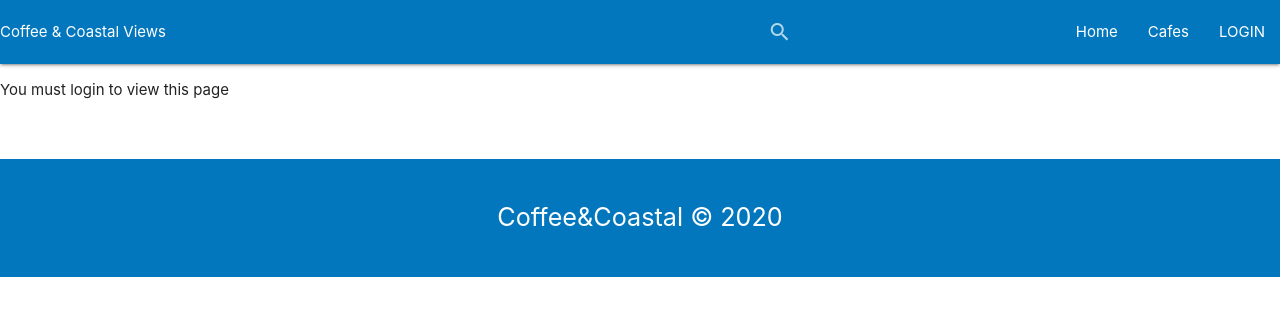
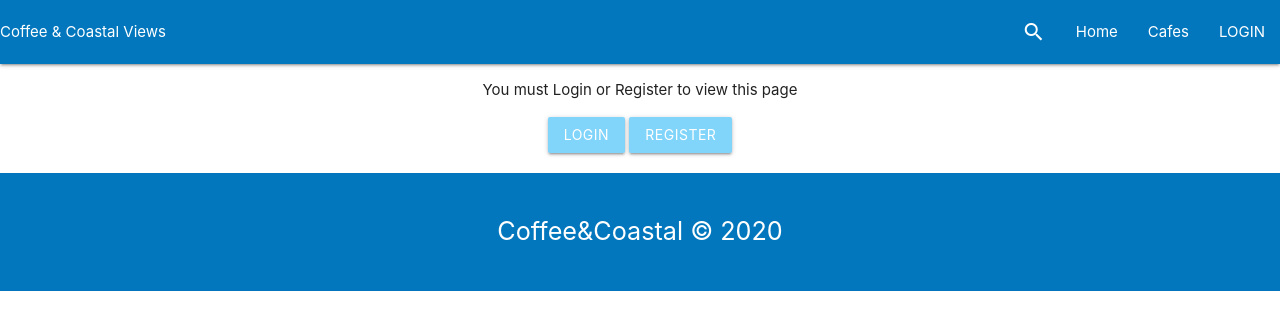
Before and after one commit to Code-Institute-Submissions/Coffee-CoastalView, a Flask app: page /get_cafes in a window 1280 px wide. Shown: the top 330 px of the page. Run offline with Flask 2, Linux system fonts and the light colour scheme; some libraries are stand-ins or nearby versions.

Commit message:
search page added

```diff
--- a/app.py
+++ b/app.py
@@ -57,6 +57,9 @@ def get_cafes():
 
         return render_template('adviselogin.html')
 
+@app.route('/get_searchpage')
+def get_searchpage():
+    return render_template('search.html')
 
 @app.route('/search_database', methods=['GET', 'POST'])
 def search_database():
@@ -295,7 +298,7 @@ def request_cafe():
             mongo.db.requested_cafes.insert_one(request.form.to_dict())
             return render_template('caferequestacknowledged.html')
     except:
-        return render_template('adviselogin.html')
+        return render_template('caferequestacknowledged.html')
 
 
 @app.route('/remove_favourite/<cafe_id>/<user_id>')
--- a/static/css/style.css
+++ b/static/css/style.css
@@ -96,6 +96,44 @@ i:hover {
 	width: 100% !important;
 }
 
+/* Star Rating */
+@import url(//netdna.bootstrapcdn.com/font-awesome/3.2.1/css/font-awesome.css);
+
+fieldset, label { margin: 0; padding: 0; }
+body{ margin: 20px; }
+h1 { font-size: 1.5em; margin: 10px; }
+
+.rating {
+  border: none;
+  float: left;
+}
+
+.rating > input { display: none; }
+.rating > label:before {
+  margin: 5px;
+  font-size: 1.25em;
+  font-family: FontAwesome;
+  display: inline-block;
+  content: "\f005";
+}
+
+
+.rating > label {
+  color: #ddd;
+ float: right;
+}
+
+/***** CSS Magic to Highlight Stars on Hover *****/
+
+.rating > input:checked ~ label, /* show gold star when clicked */
+.rating:not(:checked) > label:hover, /* hover current star */
+.rating:not(:checked) > label:hover ~ label { color: #42a5f5;  } /* hover previous stars in list */
+
+.rating > input:checked + label:hover, /* hover current star when changing rating */
+.rating > input:checked ~ label:hover,
+.rating > label:hover ~ input:checked ~ label, /* lighten current selection */
+.rating > input:checked ~ label:hover ~ label { color: #42a5f5;  }
+
 /* Media Queries */
 
 @media screen and (min-width: 1400px) {
--- a/templates/adviselogin.html
+++ b/templates/adviselogin.html
@@ -1,7 +1,11 @@
 {% extends 'base.html' %} {% block content %}
-
+<div class="container">
     <div class="row">
-    <p>You must login to view this page</p><br>
+        <div class="col s12 m6 offset-m3 center">
+            <p>You must Login or Register to view this page</p>
+            <a href="{{ url_for('index')}}" class="waves-effect waves-light btn light-blue lighten-3">Login</a>
+            <a href="{{ url_for('register')}}" class="waves-effect waves-light btn light-blue lighten-3">Register</a>
+        </div>
     </div>
-
+</div>
 {% endblock %}
--- a/templates/base.html
+++ b/templates/base.html
@@ -1,7 +1,7 @@
+{% block head %}
 <!DOCTYPE html>
   <html>
     <head>
-     {% block head %}
       <!--Import Google Icon Font-->
       <link href="https://fonts.googleapis.com/icon?family=Material+Icons" rel="stylesheet">
       <!--Import CSS from file -->
@@ -19,7 +19,6 @@
  {% block navbar %}
 
  <div class="navbar-fixed">
- <div class="container">
     <nav class="light-blue darken-3">
       <div class="container">
         <div class="nav-wrapper">
@@ -27,14 +26,11 @@
           <a href="#" data-target="mobile-demo" class="sidenav-trigger"><i class="material-icons">menu</i></a>
            <ul class="right hide-on-med-and-down">
                 <li>
-                    <form method="POST" action="{{ url_for('search_database') }}">
-                        <div class="input-field">
-                            <input id="search" type="search" name="search_terms" required="required">
-                            <label class="label-icon" for="search"><i class="material-icons">search</i></label>
-                            <i class="material-icons">close</i>
-                        </div>
-                    </form>
+
+                    <a href="{{ url_for('get_searchpage') }}"><i class="material-icons">search</i></a>
+
                 </li>
+
                 <li>
 
                     <a href="{{ url_for('get_landing') }}">Home</a>
@@ -63,7 +59,6 @@
       </div>
     </nav>
   </div>
- </div>
   {% block sidenav %}
   <ul class="sidenav" id="mobile-demo">
     <li>
@@ -82,10 +77,10 @@
     </li>
     <!-- display username or login -->
                  {% if session['USERNAME'] %}
-                <li id="user"><a href="{{ url_for('get_profile') }}"> {{ session['USERNAME']|upper }}</a></li>
+                <li><a href="{{ url_for('get_profile') }}"> {{ session['USERNAME']|upper }}</a></li>
                 <li><a href="{{ url_for('logout') }}">Logout</a></li>
                 {% else %}
-                 <li id="login"><a href="{{ url_for('index') }}"> LOGIN </a></li>
+                 <li><a href="{{ url_for('index') }}"> LOGIN </a></li>
                 {% endif %}
                 {% endblock %}
   </ul>
```
Also changed, not shown: templates/caferequestacknowledged.html (+6 -3 lines), templates/individualcafe.html (+12 -9 lines), templates/search.html (added, +20 -0 lines).
